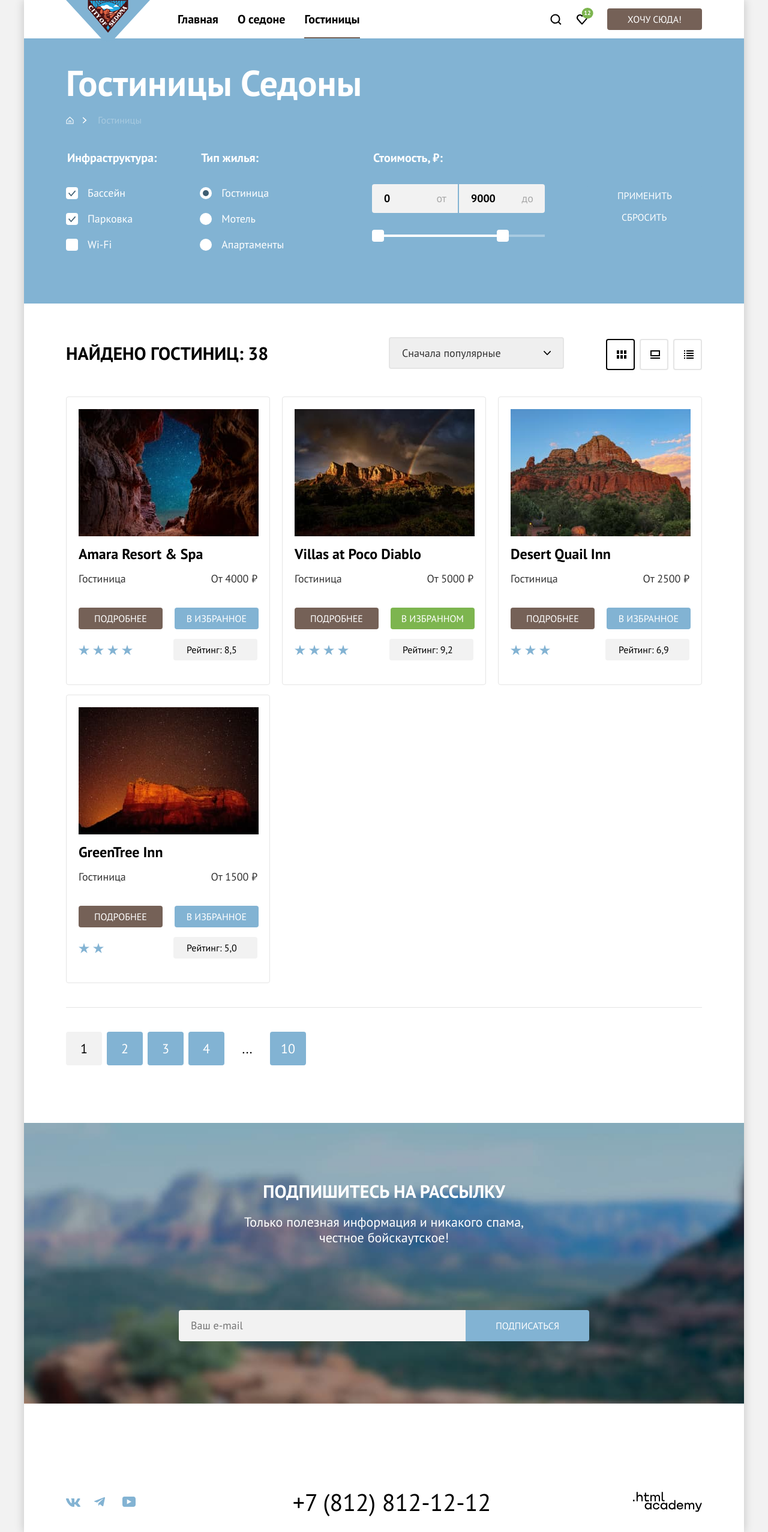
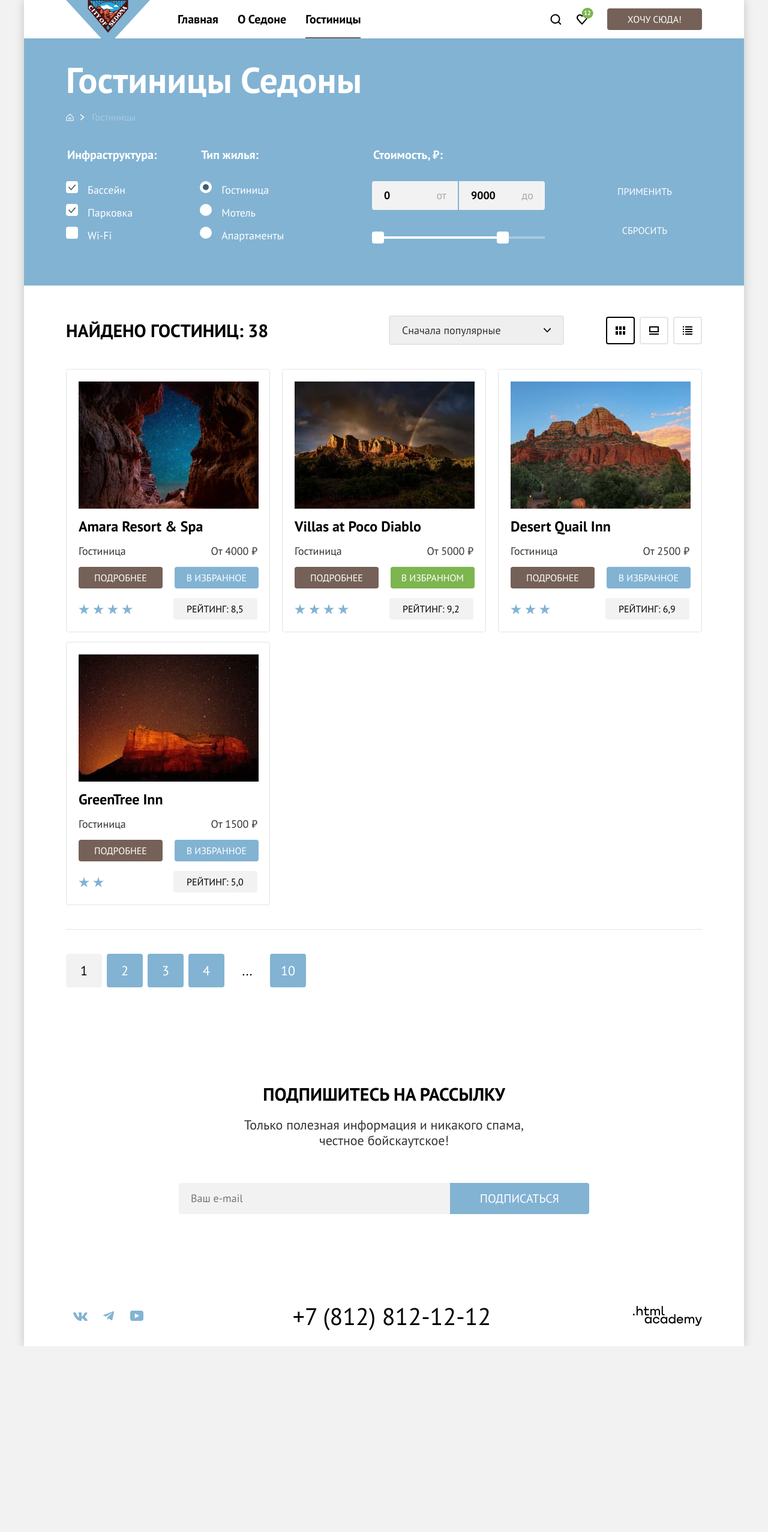
Before and after one commit to htmlacademy-htmlcss/1399877-sedona-2, a plain HTML site: page catalog.html in a window 1280 px wide. Shown: the whole page at 60% size. After the commit the page ends 2244 px from the top, so only its background shows below. Drawn offline with Linux system fonts and the light colour scheme.

Commit message:
Fixed the layout by Pixel Perfect

```diff
--- a/catalog.html
+++ b/catalog.html
@@ -17,7 +17,7 @@
               <a class="main-nav__link" href="index.html">Главная</a>
             </li>
             <li class="main-nav__item">
-              <a class="main-nav__link" href="#">О седоне</a>
+              <a class="main-nav__link" href="#">О Седоне</a>
             </li>
             <li class="main-nav__item">
               <a class="main-nav__link main-nav__link--current" href="catalog.html" aria-current="page">Гостиницы</a>
@@ -300,7 +300,7 @@
           </ol>
         </nav>
 
-        <section class="subscription subscribe--catalog">
+        <section class="subscribe--catalog">
           <h2 class="visually-hidden">Рассыка</h2>
 
           <div class="section-header">
--- a/styles/style.css
+++ b/styles/style.css
@@ -55,6 +55,7 @@ body {
 }
 .hotel-search__button {
   line-height: 36px;
+  font-size: 20px;
   padding: 8px 50px;
 }
 
@@ -124,6 +125,7 @@ body {
 .subscription__button {
   padding: 8px 50px;
   line-height: 36px;
+  font-size: 20px;
   border-radius: 0 4px 4px 0;
 }
 
@@ -274,9 +276,9 @@ body {
   background-size: 100% auto, cover;
   background-position: bottom center;
   background-repeat: no-repeat;
-  margin-bottom: 64px;
-  padding-top: 51px;
-  padding-bottom: 84px;
+  margin-bottom: 68px;
+  padding-top: 50px;
+  padding-bottom: 18px;
 }
 .hero__image {
   display: block;
@@ -360,6 +362,7 @@ body {
   font-weight: 700;
   line-height: 28px;
   box-sizing: border-box;
+  text-transform: uppercase;
 }
 .feature-card__title--light {
   color: #ffffff;
@@ -442,7 +445,7 @@ body {
   background-repeat: no-repeat;
   background-position: center 81px;
   text-align: center;
-  padding: 81px 85px;
+  padding: 82px 85px;
 }
 .service__item:nth-child(3n+2) {
   background-color: #ffffff;
@@ -452,6 +455,7 @@ body {
 }
 .service__card .feature-card__title {
   padding-top: 102px;
+  margin-bottom: 30px;
 }
 .service__item[data-type="house"]  {
   background-image: url("../images/icons/house.svg");
@@ -469,7 +473,7 @@ body {
 }
 .search-hotel .section-header__description {
   margin: 0 304px;
-  margin-bottom: 54px;
+  margin-bottom: 50px;
 }
 .search-hotel-link {
   padding: 8px 50px;
@@ -484,20 +488,24 @@ body {
   background-repeat: no-repeat;
   text-align: center;
 }
-.subscription .section-header {
-  padding: 96px 200px 54px;
+.subscription .section-header,
+.subscribe--catalog .section-header {
+  padding: 94px 200px 50px;
+}
+.subscription .section-header,
+.subscription .section-header__description {
   color: #ffffff;
 }
 
-.subscription .section-header__description {
-  color: #ffffff;
+.subscription .section-header__description,
+.subscribe--catalog .section-header__description {
   width: 475px;
   margin: 0 auto;
 }
 .subscription__form {
   width: 684px;
   margin: 0 auto;
-  padding-bottom: 104px;
+  padding-bottom: 106px;
   display: flex;
   align-items: center;
   justify-content: flex-start;
@@ -520,9 +528,8 @@ body {
 /*footer*/
 
 .footer {
-  width: 1060px;
-  margin: 0 auto;
-  padding-top: 40px;
+  padding: 0 70px;
+  padding-top: 44px;
   padding-bottom: 30px;
   display: flex;
   justify-content: space-between;
@@ -531,6 +538,7 @@ body {
 }
 .footer__social-list {
   display: flex;
+  justify-content: space-between;
   flex-wrap: wrap;
   margin: 0;
   padding: 0;
@@ -542,8 +550,10 @@ body {
   height: 40px;
   display: flex;
   align-items: center;
-  justify-content: space-between;
+  justify-content: center;
+
 }
+
 .social-list__link .social-list__icon {
   fill: #83B3D3;
 }
@@ -893,9 +903,8 @@ body {
 }
 
 .catalog-filters {
-  padding: 70px;
-  padding-top: 35px;
-  margin-bottom: 56px;
+  padding:30px 70px 60px;
+  margin-bottom: 50px;
   background-image: url("../images/filters.jpg");
   background-color: #82B3D3;
   background-size: cover;
@@ -916,14 +925,14 @@ body {
   list-style: none;
 }
 .breadcrumbs__item:not(:last-child) {
-  margin-right: 28px;
+  margin-right: 18px;
 }
 
 .breadcrumbs__item:nth-child(1) .breadcrumbs__link::before{
   content: url("../images/icons/home.svg");
   position: relative;
   top: 3px;
-  right:0;
+  right: 0;
   bottom: 0;
   left: 0;
   margin: auto;
@@ -935,7 +944,7 @@ body {
   top: 0;
   right: 0;
   bottom: 0;
-  left: 10px;
+  left: 6px;
   margin: auto;
 }
 .breadcrumbs__item:not(:last-child):hover .breadcrumbs__link {
@@ -1010,7 +1019,7 @@ body {
   margin: 0;
 }
 .catalog-filters__item {
-  margin-bottom: 17px;
+  margin-bottom: 12px;
   position: relative;
 }
 .catalog-filters__item:hover {
@@ -1052,7 +1061,7 @@ body {
 
 .catalog-filters__control {
   position: absolute;
-  top: 5px;
+  top: 0;
   display: block;
   width: 20px;
   height: 20px;
@@ -1078,7 +1087,7 @@ body {
   padding: 12px 20px;
   padding-right: 37px;
   box-sizing: border-box;
-  margin-bottom: 36px;
+  margin-bottom: 44px;
   cursor: pointer;
 }
 .catalog-filters__input:hover {
@@ -1166,7 +1175,10 @@ body {
 .catalog-filters__fieldset--buttons {
   width: 190px;
   margin: 0 auto;
-  align-self: center;
+  display: flex;
+  flex-direction: column;
+  justify-content: space-around;
+  padding-top: 40px;
 }
 .catalog-filters__fieldset--buttons .button--blue {
   padding: 8px 50px;
@@ -1181,7 +1193,7 @@ body {
   justify-content: flex-end;
   padding: 0 70px;
   margin: 0 auto;
-  margin-bottom: 46px;
+  margin-bottom: 40px;
 }
 .catalog-sorting__label {
   width: 338px;
@@ -1198,7 +1210,7 @@ body {
 }
 .catalog-sorting__select {
   width: 292px;
-  padding: 14px 20px;
+  padding: 12px 20px;
   padding-right: 40px;
   border: 2px solid #E5E5E5;
   border-radius: 4px;
@@ -1232,13 +1244,16 @@ body {
 }
 
 .catalog-sorting__view-item {
+  display: flex;
+  justify-content: center;
+  align-items: center;
   width: 48px;
   height: 48px;
 }
 .catalog-sorting__link {
   display: block;
   line-height: 0;
-  padding: 17px 16px;
+  padding: 14px;
   box-sizing: border-box;
   border: 2px solid #E5E5E5;
   border-radius: 4px;
@@ -1322,6 +1337,7 @@ body {
   width: 300px;
   display: flex;
   justify-content: space-between;
+  margin: 0;
   margin-bottom: 16px;
 }
 .catalog__actions .button--brown {
@@ -1332,7 +1348,6 @@ body {
 }
 
 .catalog__rating {
-  margin-bottom: 20px;
   display: flex;
   justify-content: space-between;
   gap: 20px;
@@ -1359,6 +1374,7 @@ body {
   padding: 8px 22px;
   border-radius: 4px;
   width: 96px;
+  text-transform: uppercase;
 }
 
 .pagination {
@@ -1414,13 +1430,17 @@ body {
 .pagination__link--active {
   color: #000000;
 }
+
 .subscribe--catalog {
-  margin-top: 96px;
-  margin-bottom: 104px;
+  padding-top: 80px;
+}
+
+.subscribe--catalog .section-header {
+  padding-top: 20px;
 }
 .subscribe--catalog .section-header__title {
   margin-bottom: 20px;
 }
 .subscribe--catalog .section-header__description {
-  margin-bottom: 54px;
+  margin-bottom: 8px;
 }
```
Also changed, not shown: index.html (+6 -6 lines).
